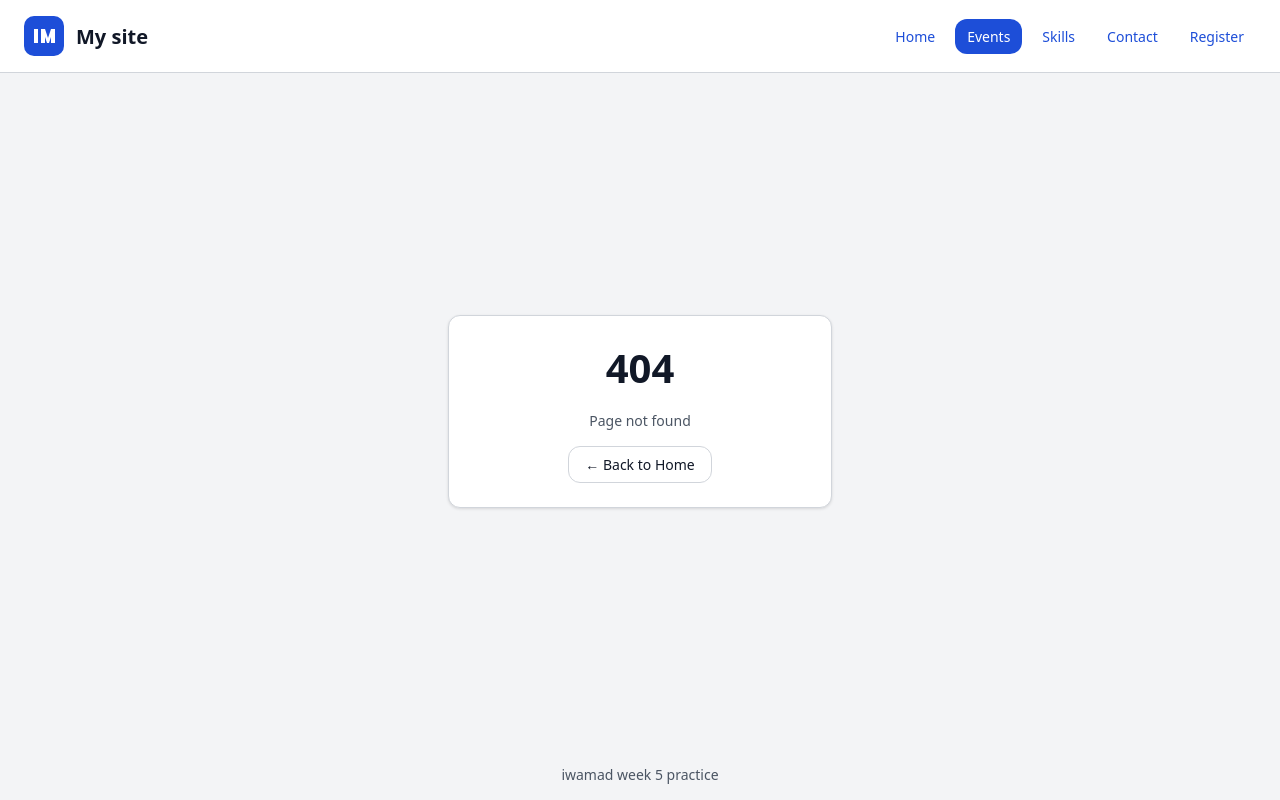
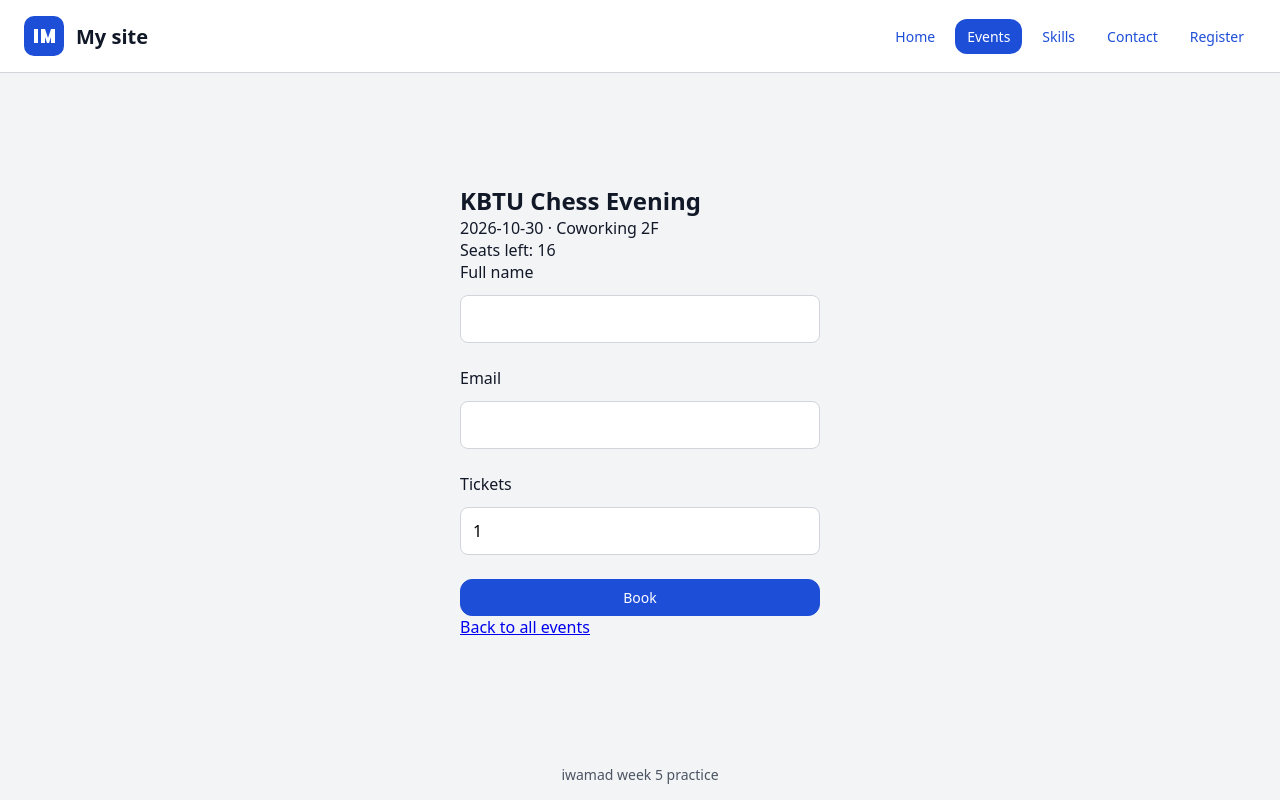
Before and after one commit to cod3xc/iwamad-practice, a React (Vite) app: page /events/1 in a window 1280 px wide. Before the commit this address had no page. Built offline with nearby package versions, Linux system fonts and the light colour scheme.

Commit message:
week7upload

```diff
--- a/src/App.tsx
+++ b/src/App.tsx
@@ -1,6 +1,8 @@
 import { Routes, Route } from 'react-router';
 import { Layout } from './components/Layout';
 import { HomePage } from './pages/HomePage';
+import { EventsPage } from './pages/EventsPage';
+import { EventDetailsPage } from './pages/EventDetailsPage';
 import { SkillsPage } from './pages/SkillsPage';
 import { ContactPage } from './pages/ContactPage';
 import { RegisterPage } from './pages/RegisterPage';
@@ -11,6 +13,8 @@ export const App = () => {
     <Routes>
       <Route element={<Layout />}>
         <Route index element={<HomePage />} />
+        <Route path="events" element={<EventsPage />} />
+        <Route path="events/:eventId" element={<EventDetailsPage />} />
         <Route path="skills" element={<SkillsPage />} />
         <Route path="contact" element={<ContactPage />} />
         <Route path="register" element={<RegisterPage />} />
--- /dev/null
+++ b/src/components/EventSignupForm.tsx
@@ -0,0 +1,89 @@
+import { useState, type ChangeEvent, type FocusEvent, type FormEvent } from 'react';
+import { Button } from './ui/Button';
+import { TextField } from './ui/TextField';
+import type { CampusEvent } from '../data/events';
+import { validateSignup, type SignupValues } from '../lib/validateSignup';
+
+const emptyValues: SignupValues = {
+  fullName: '',
+  email: '',
+  tickets: '1',
+};
+
+export const EventSignupForm = ({ event }: { event: CampusEvent }) => {
+  const [values, setValues] = useState<SignupValues>(emptyValues);
+  const [touched, setTouched] = useState<Partial<Record<keyof SignupValues, boolean>>>({});
+  const [submitAttempted, setSubmitAttempted] = useState(false);
+  const [seatsLeft, setSeatsLeft] = useState(event.seats);
+  const [message, setMessage] = useState('');
+
+  const errors = validateSignup(values, seatsLeft);
+
+  function handleChange(event: ChangeEvent<HTMLInputElement>) {
+    const { name, value } = event.target;
+    setValues((current) => ({ ...current, [name]: value }));
+  }
+
+  function handleBlur(event: FocusEvent<HTMLInputElement>) {
+    const { name } = event.target;
+    setTouched((current) => ({ ...current, [name]: true }));
+  }
+
+  function handleSubmit(event: FormEvent<HTMLFormElement>) {
+    event.preventDefault();
+    setSubmitAttempted(true);
+    if (Object.keys(errors).length > 0) return;
+
+    const tickets = Number(values.tickets);
+    setSeatsLeft(seatsLeft - tickets);
+    setMessage(`Booked: ${tickets} for ${values.fullName.trim()}.`);
+    setValues(emptyValues);
+    setTouched({});
+    setSubmitAttempted(false);
+  }
+
+  const getError = (field: keyof SignupValues) =>
+    touched[field] || submitAttempted ? errors[field] : undefined;
+
+  return (
+    <>
+      <p>Seats left: {seatsLeft}</p>
+      {message && <p role="status">{message}</p>}
+      <form className="form" onSubmit={handleSubmit} noValidate>
+        <TextField
+          label="Full name"
+          name="fullName"
+          autoComplete="name"
+          value={values.fullName}
+          onChange={handleChange}
+          onBlur={handleBlur}
+          error={getError('fullName')}
+        />
+        <TextField
+          label="Email"
+          name="email"
+          type="email"
+          autoComplete="email"
+          value={values.email}
+          onChange={handleChange}
+          onBlur={handleBlur}
+          error={getError('email')}
+        />
+        <TextField
+          label="Tickets"
+          name="tickets"
+          type="number"
+          min={1}
+          max={4}
+          value={values.tickets}
+          onChange={handleChange}
+          onBlur={handleBlur}
+          error={getError('tickets')}
+        />
+        <Button type="submit" variant="primary">
+          Book
+        </Button>
+      </form>
+    </>
+  );
+};
--- /dev/null
+++ b/src/lib/validateSignup.ts
@@ -0,0 +1,28 @@
+export type SignupValues = {
+  fullName: string;
+  email: string;
+  tickets: string;
+};
+
+export type SignupErrors = Partial<Record<keyof SignupValues, string>>;
+
+export function validateSignup(values: SignupValues, seatsLeft: number): SignupErrors {
+  const errors: SignupErrors = {};
+  const tickets = Number(values.tickets);
+
+  if (values.fullName.trim().length < 2) {
+    errors.fullName = 'Enter your full name';
+  }
+
+  if (!/^[^\s@]+@[^\s@]+\.[^\s@]+$/.test(values.email.trim())) {
+    errors.email = 'Enter a valid email, like name@example.com';
+  }
+
+  if (values.tickets.trim() === '' || !Number.isInteger(tickets) || tickets < 1 || tickets > 4) {
+    errors.tickets = 'Choose 1 to 4 tickets';
+  } else if (tickets > seatsLeft) {
+    errors.tickets = `Only ${seatsLeft} seats left`;
+  }
+
+  return errors;
+}
--- /dev/null
+++ b/src/pages/EventDetailsPage.tsx
@@ -0,0 +1,33 @@
+import { Link, useParams } from 'react-router';
+import { EventSignupForm } from '../components/EventSignupForm';
+import { events } from '../data/events';
+
+export const EventDetailsPage = () => {
+  const { eventId } = useParams();
+  const event = events.find((item) => item.id === Number(eventId));
+
+  if (!event) {
+    return (
+      <section style={{ width: '100%', maxWidth: '360px' }}>
+        <h1>Event not found</h1>
+        <p>No event with id {eventId}.</p>
+        <p>
+          <Link to="/events">Back to all events</Link>
+        </p>
+      </section>
+    );
+  }
+
+  return (
+    <section style={{ width: '100%', maxWidth: '360px' }}>
+      <h1>{event.title}</h1>
+      <p>
+        {event.date} · {event.place}
+      </p>
+      <EventSignupForm event={event} />
+      <p>
+        <Link to="/events">Back to all events</Link>
+      </p>
+    </section>
+  );
+};
```
Also changed, not shown: 8 other files (tests, documents, lock files or other folders).
